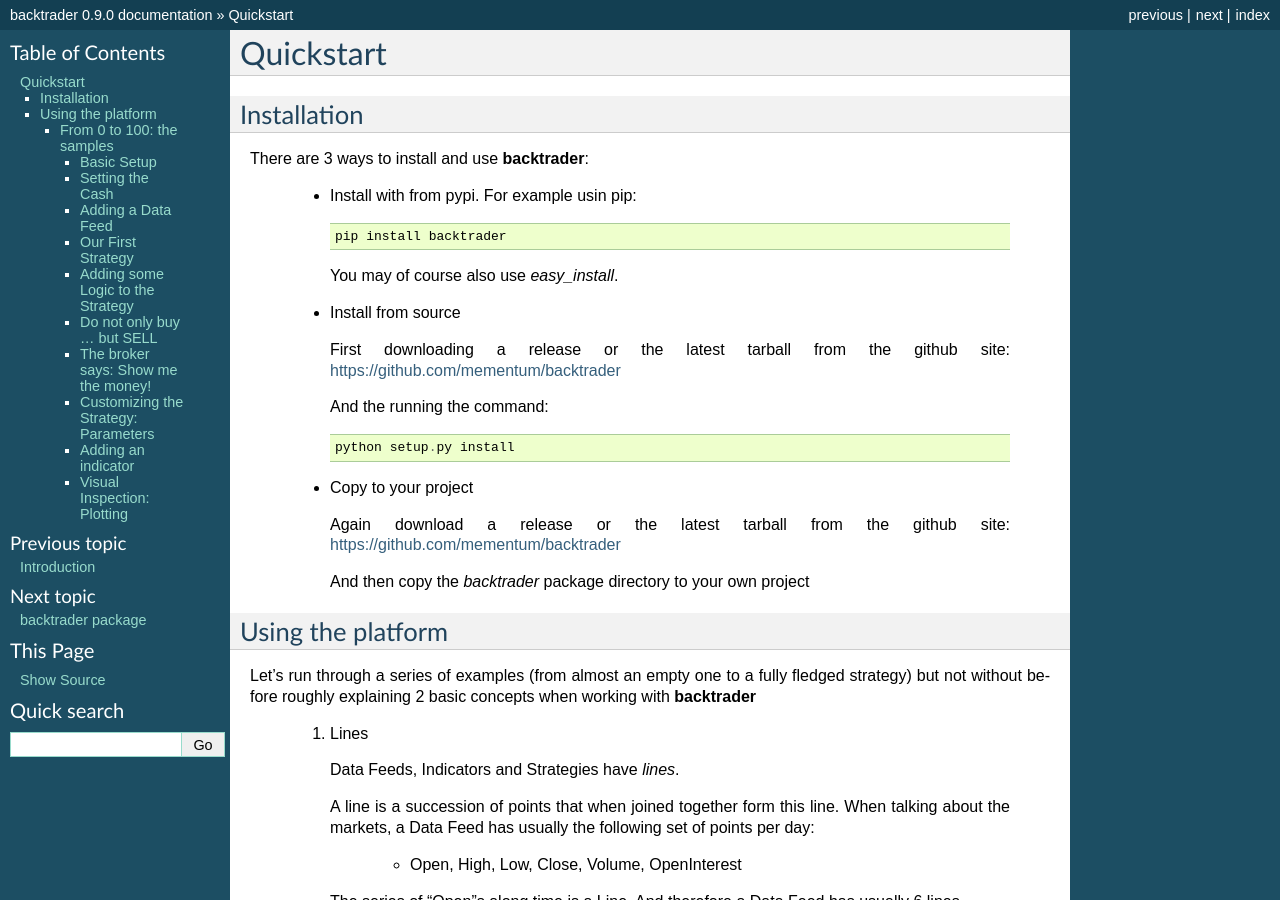
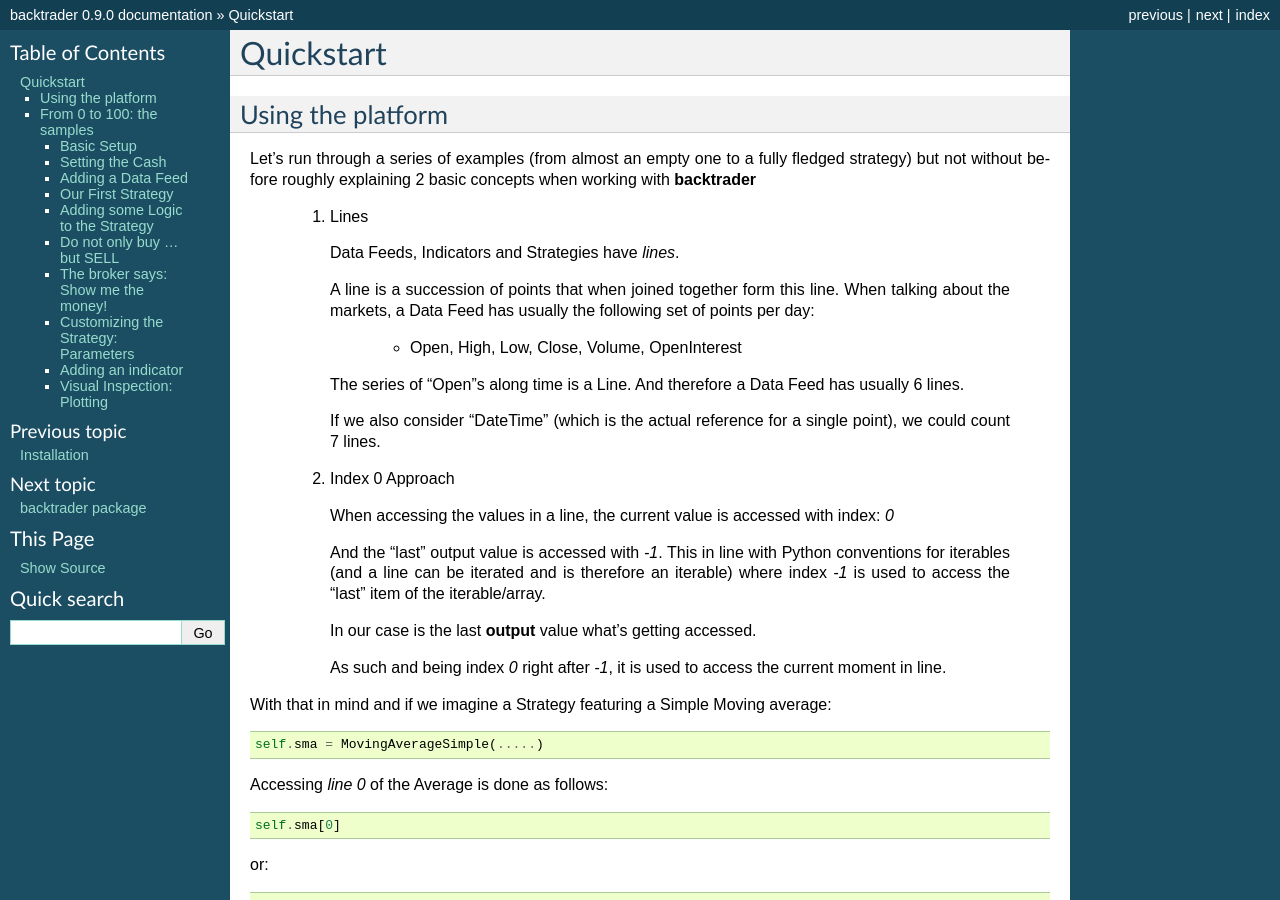
Before and after one commit to mementum/backtrader, a Sphinx documentation site: the page built from docs/quickstart.rst, in a window 1280 px wide and 900 px high. Built offline with Sphinx 7.4.7, drawn with Linux system fonts in a browser that asks for light colours; pages that are not in the unit, such as notebooks, are missing from menus; some of the changed text lies outside the part shown.

Commit message:
Separated installation from quickstart in the docs

```diff
--- a/docs/quickstart.rst
+++ b/docs/quickstart.rst
@@ -1,32 +1,6 @@
 ##########
 Quickstart
 ##########
-
-************
-Installation
-************
-
-There are 3 ways to install and use **backtrader**:
-
-  - Install with from pypi. For example usin pip::
-
-      pip install backtrader
-
-    You may of course also use *easy_install*.
-
-  - Install from source
-
-    First downloading a release or the latest tarball from the github site: https://github.com/mementum/backtrader
-
-    And the running the command::
-
-      python setup.py install
-
-  - Copy to your project
-
-    Again download a release or the latest tarball from the github site: https://github.com/mementum/backtrader
-
-    And then copy the *backtrader* package directory to your own project
 
 ******************
 Using the platform
@@ -82,9 +56,9 @@
 
 .. note:: The line output by *MovingAverageSimple* also has an alias that can be used for access: *avg*. With it he notation will be: *self.sma.avg[0]* or *self.sma.avg[-1]* for the last output value.
 
-
+**************************
 From 0 to 100: the samples
-==========================
+**************************
 
 Basic Setup
 -----------
```
Also changed, not shown: other parts of docs/quickstart.rst (+5 -1 lines), docs/installation.rst (added, +40 -0 lines).
